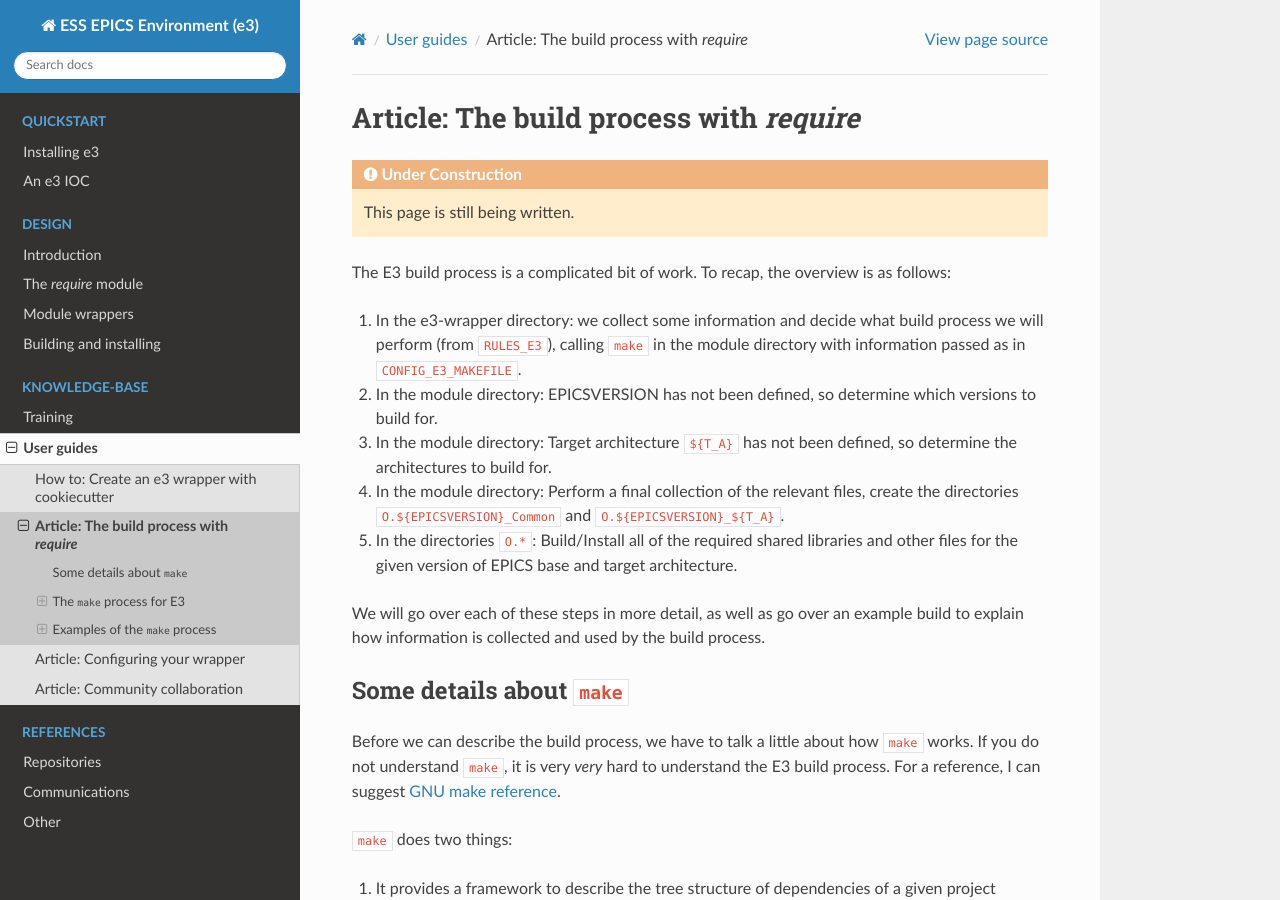
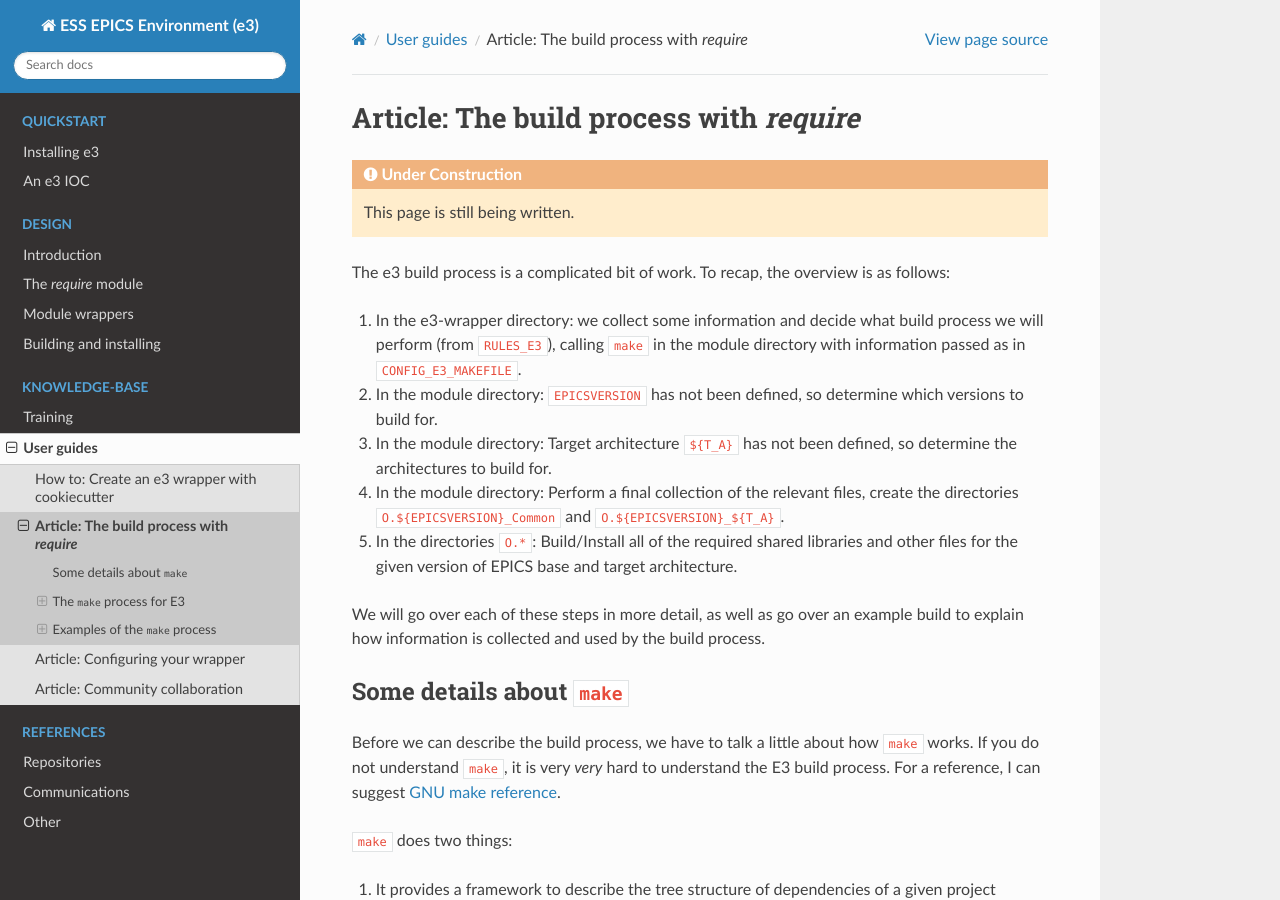
Before and after one commit to ttkorhonen/e3pages, a Sphinx documentation site: the page built from docs/kb/guide/articles/5_build_process.md, in a window 1280 px wide and 900 px high. Built offline with Sphinx 7.4.7 and the Read the Docs theme 2.0.0, drawn with Linux system fonts in a browser that asks for light colours.

Commit message:
inline code variable

````diff
--- a/docs/kb/guide/articles/5_build_process.md
+++ b/docs/kb/guide/articles/5_build_process.md
@@ -8,10 +8,10 @@
 This page is still being written.
 ```
 
-The E3 build process is a complicated bit of work. To recap, the overview is as follows:
+The e3 build process is a complicated bit of work. To recap, the overview is as follows:
 
 1. In the e3-wrapper directory: we collect some information and decide what build process we will perform (from `RULES_E3`), calling `make` in the module directory with information passed as in `CONFIG_E3_MAKEFILE`.
-2. In the module directory: EPICSVERSION has not been defined, so determine which versions to build for.
+2. In the module directory: `EPICSVERSION` has not been defined, so determine which versions to build for.
 3. In the module directory: Target architecture `${T_A}` has not been defined, so determine the architectures to build for.
 4. In the module directory: Perform a final collection of the relevant files, create the directories `O.${EPICSVERSION}_Common` and `O.${EPICSVERSION}_${T_A}`.
 5. In the directories `O.*`: Build/Install all of the required shared libraries and other files for the given version of EPICS base and target architecture.
````
